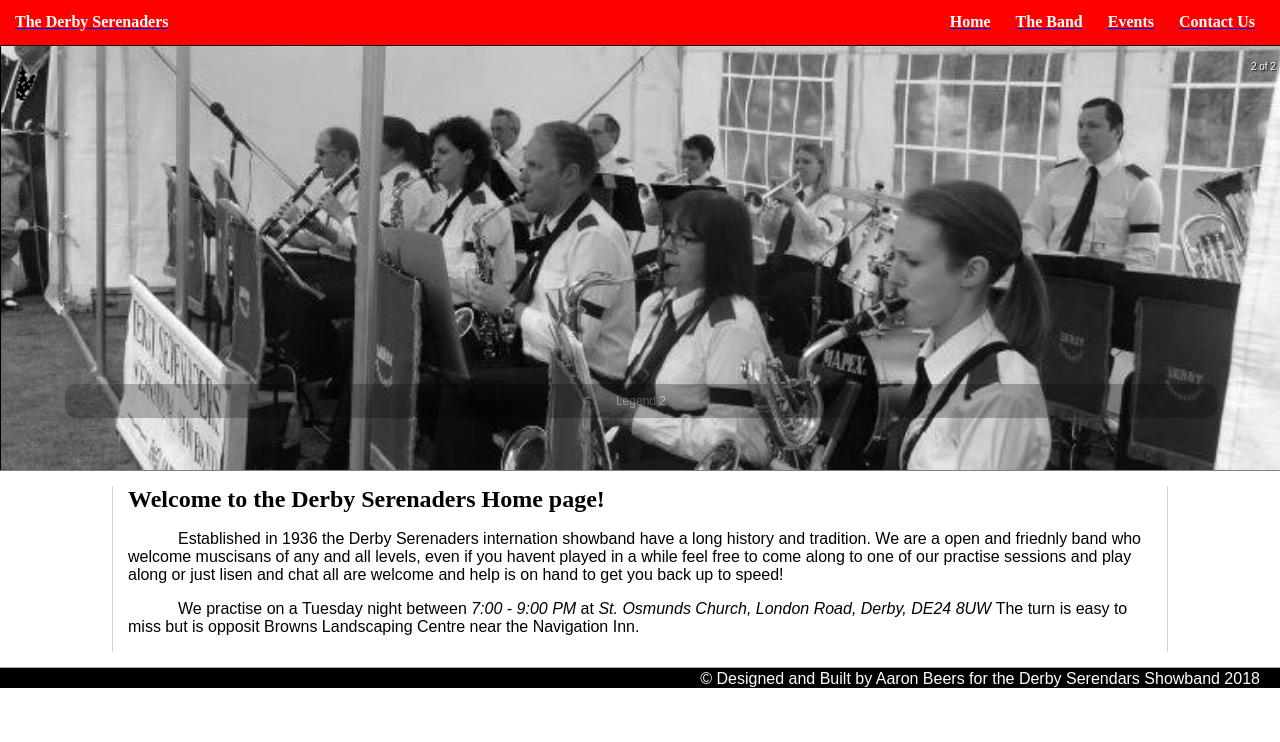
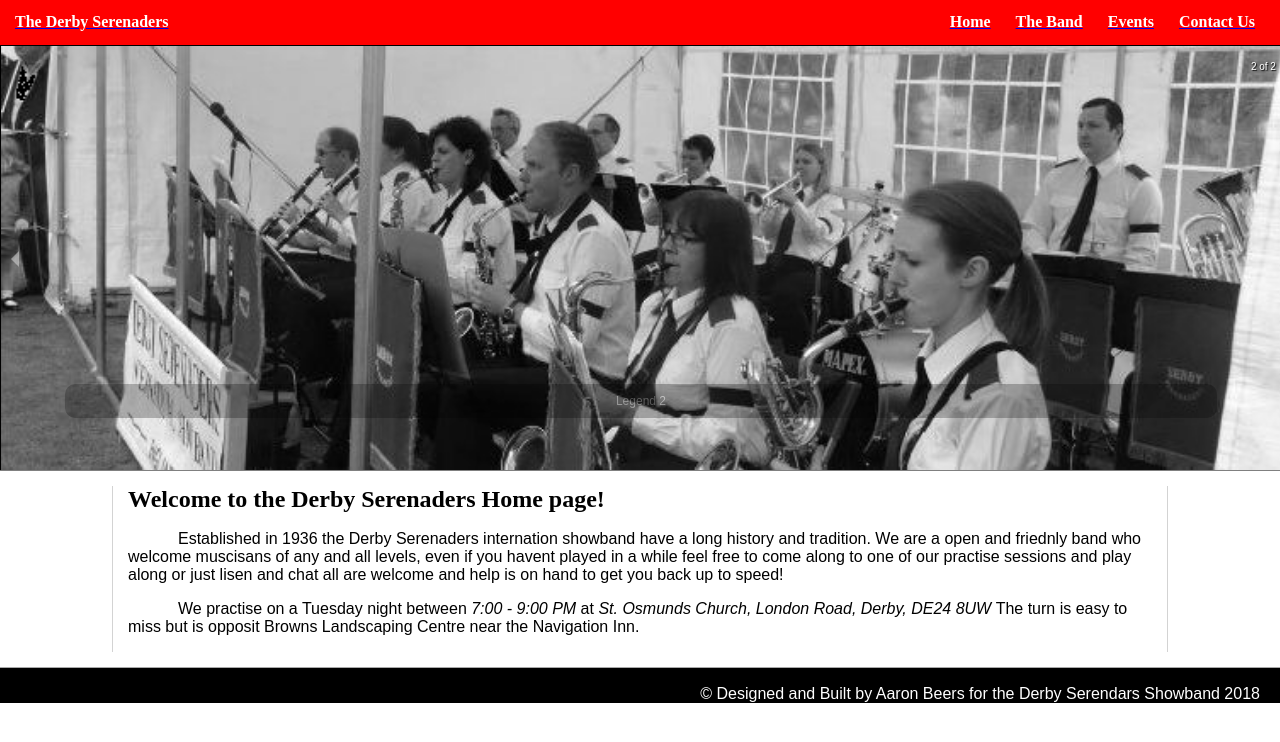
Before and after one commit to Tharmanthar/serenaders, a React (Create React App) app: page / in a window 1280 px wide. Shown: the top 742 px of the page. Built offline with nearby package versions, Linux system fonts and the light colour scheme.

Commit message:
Fixed scroll

```diff
--- a/src/CSS/App.css
+++ b/src/CSS/App.css
@@ -44,7 +44,7 @@ h2 {
 }
 
 .footer {
-  height:20px;
+  height:35px;
   background-color:black;
   color: white;
   margin-top:15px;
@@ -57,4 +57,5 @@ h2 {
   bottom: 0;
   right: 0;
   margin-right:20px;
+  overflow: scroll;
 }
```
